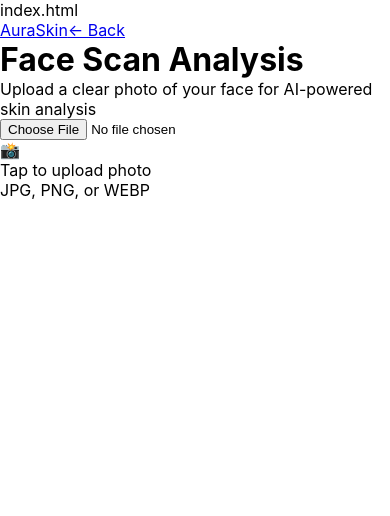
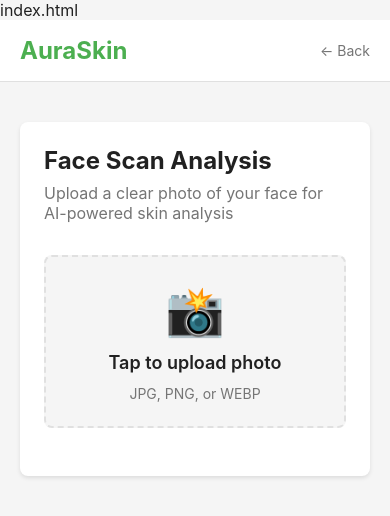
Before and after one commit to himprapatel-rgb/ai-skincare-intelligence-system, a React (Vite) app in the folder frontend/: page /scan in a window 390 px wide. Shown: the top 516 px of the page. Built offline with nearby package versions, Linux system fonts and the light colour scheme; no server answers.

Commit message:
SPRINT F-1.4: OnSkin-inspired CSS
Complete OnSkin.com-style design system:
- Clean green (#4CAF50) primary color
- Professional white/gray backgrounds
- Rounded corners, subtle shadows
- Responsive design
- CSS variables for consistency
- Mobile-optimized
261 lines of production-ready CSS

```diff
--- a/frontend/src/index.css
+++ b/frontend/src/index.css
@@ -1,4 +1,18 @@
-/* Global CSS styles */
+/* OnSkin-inspired Design System */
+/* Clean, professional, science-backed interface */
+
+:root {
+  --onskin-primary: #4CAF50;
+  --onskin-primary-dark: #388E3C;
+  --onskin-text: #212121;
+  --onskin-text-secondary: #757575;
+  --onskin-bg: #FFFFFF;
+  --onskin-bg-light: #F5F5F5;
+  --onskin-border: #E0E0E0;
+  --onskin-error: #F44336;
+  --onskin-shadow: 0 2px 4px rgba(0,0,0,0.1);
+  --onskin-radius: 8px;
+}
 
 * {
   margin: 0;
@@ -8,13 +22,242 @@
 
 body {
   font-family: -apple-system, BlinkMacSystemFont, 'Segoe UI', 'Roboto', 'Oxygen',
-    'Ubuntu', 'Cantarell', 'Fira Sans', 'Droid Sans', 'Helvetica Neue',
-    sans-serif;
+    'Ubuntu', 'Cantarell', 'Fira Sans', 'Droid Sans', 'Helvetica Neue', sans-serif;
   -webkit-font-smoothing: antialiased;
   -moz-osx-font-smoothing: grayscale;
+  background: var(--onskin-bg-light);
+  color: var(--onskin-text);
 }
 
-code {
-  font-family: source-code-pro, Menlo, Monaco, Consolas, 'Courier New',
-    monospace;
+/* OnSkin Page Layout */
+.onskin-page {
+  min-height: 100vh;
+  display: flex;
+  flex-direction: column;
 }
+
+.onskin-header {
+  background: var(--onskin-bg);
+  border-bottom: 1px solid var(--onskin-border);
+  padding: 16px 0;
+}
+
+.onskin-container {
+  max-width: 1200px;
+  margin: 0 auto;
+  padding: 0 20px;
+  display: flex;
+  justify-content: space-between;
+  align-items: center;
+}
+
+.onskin-logo {
+  font-size: 24px;
+  font-weight: 700;
+  color: var(--onskin-primary);
+  text-decoration: none;
+}
+
+.onskin-back {
+  color: var(--onskin-text-secondary);
+  text-decoration: none;
+  font-size: 14px;
+}
+
+.onskin-back:hover {
+  color: var(--onskin-primary);
+}
+
+.onskin-main {
+  flex: 1;
+  padding: 40px 20px;
+  display: block;
+}
+
+.onskin-content {
+  max-width: 800px;
+  margin: 0 auto;
+  background: var(--onskin-bg);
+  border-radius: var(--onskin-radius);
+  padding: 40px;
+  box-shadow: var(--onskin-shadow);
+}
+
+.onskin-title {
+  font-size: 32px;
+  font-weight: 700;
+  color: var(--onskin-text);
+  margin-bottom: 8px;
+}
+
+.onskin-subtitle {
+  font-size: 16px;
+  color: var(--onskin-text-secondary);
+  margin-bottom: 32px;
+}
+
+/* Upload Section */
+.onskin-upload-section {
+  margin-top: 24px;
+}
+
+.onskin-upload-box {
+  margin-bottom: 24px;
+}
+
+.onskin-file-input {
+  display: none;
+}
+
+.onskin-upload-label {
+  display: block;
+  cursor: pointer;
+  border: 2px dashed var(--onskin-border);
+  border-radius: var(--onskin-radius);
+  padding: 40px;
+  text-align: center;
+  transition: all 0.3s ease;
+  background: var(--onskin-bg-light);
+}
+
+.onskin-upload-label:hover {
+  border-color: var(--onskin-primary);
+  background: var(--onskin-bg);
+}
+
+.onskin-upload-prompt {
+  display: flex;
+  flex-direction: column;
+  align-items: center;
+  gap: 12px;
+}
+
+.onskin-upload-icon {
+  font-size: 48px;
+}
+
+.onskin-upload-text {
+  font-size: 18px;
+  font-weight: 600;
+  color: var(--onskin-text);
+}
+
+.onskin-upload-hint {
+  font-size: 14px;
+  color: var(--onskin-text-secondary);
+}
+
+.onskin-preview {
+  max-width: 100%;
+  max-height: 400px;
+  border-radius: var(--onskin-radius);
+  object-fit: contain;
+}
+
+/* Buttons */
+.onskin-btn-primary {
+  width: 100%;
+  background: var(--onskin-primary);
+  color: white;
+  border: none;
+  padding: 16px 32px;
+  font-size: 16px;
+  font-weight: 600;
+  border-radius: var(--onskin-radius);
+  cursor: pointer;
+  transition: all 0.3s ease;
+}
+
+.onskin-btn-primary:hover {
+  background: var(--onskin-primary-dark);
+}
+
+.onskin-btn-primary:disabled {
+  background: var(--onskin-border);
+  cursor: not-allowed;
+}
+
+.onskin-btn-secondary {
+  background: transparent;
+  color: var(--onskin-primary);
+  border: 2px solid var(--onskin-primary);
+  padding: 12px 24px;
+  font-size: 14px;
+  font-weight: 600;
+  border-radius: var(--onskin-radius);
+  cursor: pointer;
+  transition: all 0.3s ease;
+}
+
+.onskin-btn-secondary:hover {
+  background: var(--onskin-primary);
+  color: white;
+}
+
+/* Error */
+.onskin-error {
+  margin-top: 16px;
+  padding: 16px;
+  background: #FFEBEE;
+  border: 1px solid #FFCDD2;
+  border-radius: var(--onskin-radius);
+  color: var(--onskin-error);
+}
+
+/* Results */
+.onskin-results {
+  margin-top: 32px;
+}
+
+.onskin-result-header {
+  display: flex;
+  justify-content: space-between;
+  align-items: center;
+  margin-bottom: 24px;
+}
+
+.onskin-result-title {
+  font-size: 24px;
+  font-weight: 700;
+  color: var(--onskin-text);
+}
+
+.onskin-result-card {
+  background: var(--onskin-bg-light);
+  border: 1px solid var(--onskin-border);
+  border-radius: var(--onskin-radius);
+  padding: 24px;
+}
+
+.onskin-result-card h3 {
+  font-size: 18px;
+  font-weight: 600;
+  margin-bottom: 16px;
+  color: var(--onskin-text);
+}
+
+.onskin-result-data {
+  background: white;
+  padding: 16px;
+  border-radius: var(--onskin-radius);
+  overflow-x: auto;
+  font-size: 14px;
+  line-height: 1.6;
+  color: var(--onskin-text);
+  border: 1px solid var(--onskin-border);
+}
+
+/* Responsive */
+@media (max-width: 768px) {
+  .onskin-content {
+    padding: 24px;
+  }
+
+  .onskin-title {
+    font-size: 24px;
+  }
+
+  .onskin-upload-label {
+    padding: 24px;
+  }
+}
```
